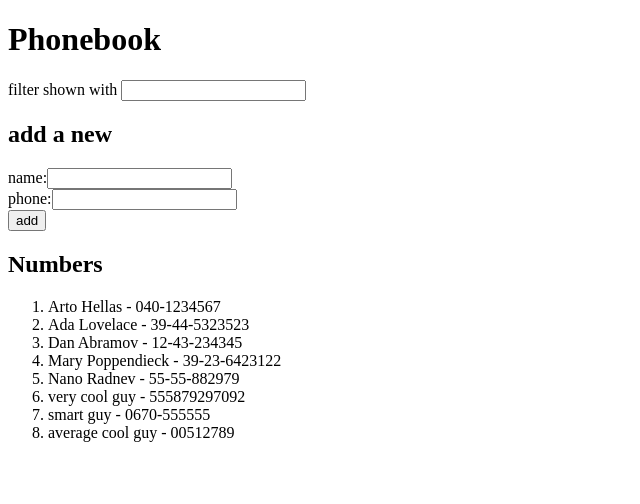
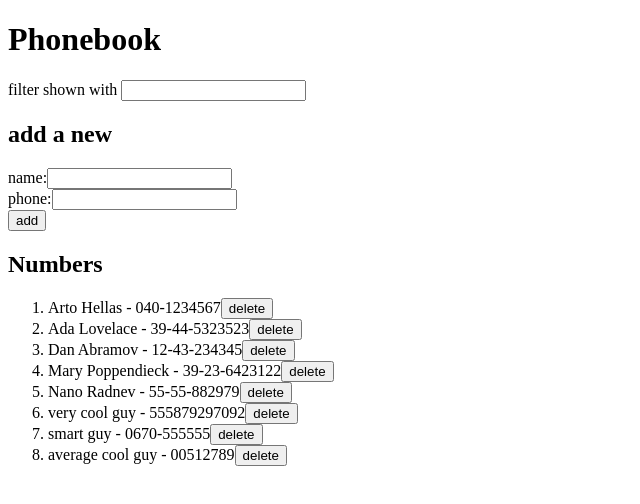
Before and after one commit to naiiiden/fullstackopen, a React (Create React App) app in the folder part2/phonebook/: page / in a window 1280 px wide. Shown: the top 504 px of the page, without its empty margins (0-640 px from the left). Built offline with nearby package versions, Linux system fonts and the light colour scheme; data requests are answered from the project's data file.

Commit message:
delete person (only in console)

```diff
--- a/part2/phonebook/src/App.js
+++ b/part2/phonebook/src/App.js
@@ -54,6 +54,10 @@
 
   const personsFiltered = persons.filter((person) => person.name.toLowerCase().includes(filter.toLowerCase()))
 
+  const deletePersonById = (id) => {
+    console.log(`person with ${id} is deleted`);
+  }
+
   return (
     <div>
       <h1>Phonebook</h1>
@@ -78,7 +82,10 @@
         </div>
       </form>
       <h2>Numbers</h2>
-      <PersonList arrayToMap={personsFiltered}/>
+      <PersonList
+        arrayToMap={personsFiltered}
+        deletePersonById={deletePersonById}
+      />
     </div>
   )
 }
--- a/part2/phonebook/src/components/PersonItem.js
+++ b/part2/phonebook/src/components/PersonItem.js
@@ -1,6 +1,9 @@
-const PersonItem = ({ name, number }) => {
+const PersonItem = ({ name, number, deletePersonById }) => {
     return (
-        <li key={number}>{name} - {number}</li>
+        <li key={number}>
+            {name} - {number}
+            <button onClick={deletePersonById}>delete</button>
+        </li>
     )
 }
 
--- a/part2/phonebook/src/components/PersonList.js
+++ b/part2/phonebook/src/components/PersonList.js
@@ -1,9 +1,16 @@
 import PersonItem from "./PersonItem";
 
-const PersonList = ({ arrayToMap }) => {
+const PersonList = ({ arrayToMap, deletePersonById }) => {
     return (
         <ol>
-            {arrayToMap.map(person => <PersonItem key={person.number} name={person.name} number={person.number}/>)}
+            {arrayToMap.map(person =>
+                <PersonItem
+                    deletePersonById={() => deletePersonById(person.id)}
+                    key={person.id}
+                    name={person.name}
+                    number={person.number}
+                />)
+            }
         </ol>
     )
 }
```
